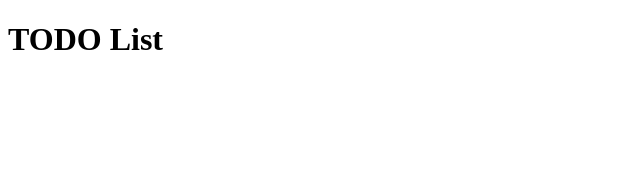
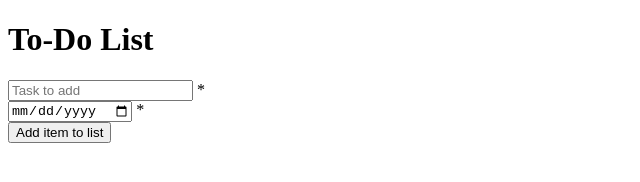
Before and after one commit to MitchellCodes/ToDoList, a plain HTML site: page index.html in a window 1280 px wide. Shown: the whole page, without its empty margins (0-640 px from the left). Drawn offline with Linux system fonts and the light colour scheme.

Commit message:
Created form

```diff
--- a/index.html
+++ b/index.html
@@ -7,6 +7,18 @@
     <title>To Do List App</title>
 </head>
 <body>
-    <h1>TODO List</h1>
+    <h1>To-Do List</h1>
+
+    <form>
+        <input placeholder="Task to add" type="text">
+        <span>*</span>
+        <br>
+
+        <input placeholder="date" type="date">
+        <span>*</span>
+        <br>
+
+        <input type="button" value="Add item to list">
+    </form>
 </body>
 </html>
```
